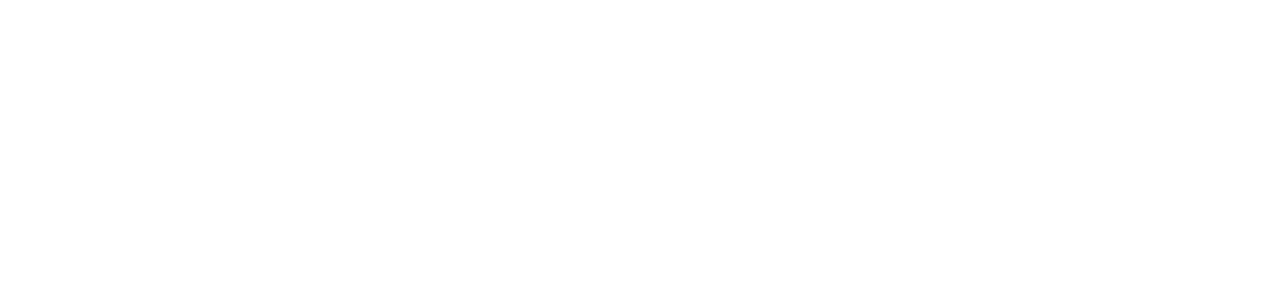
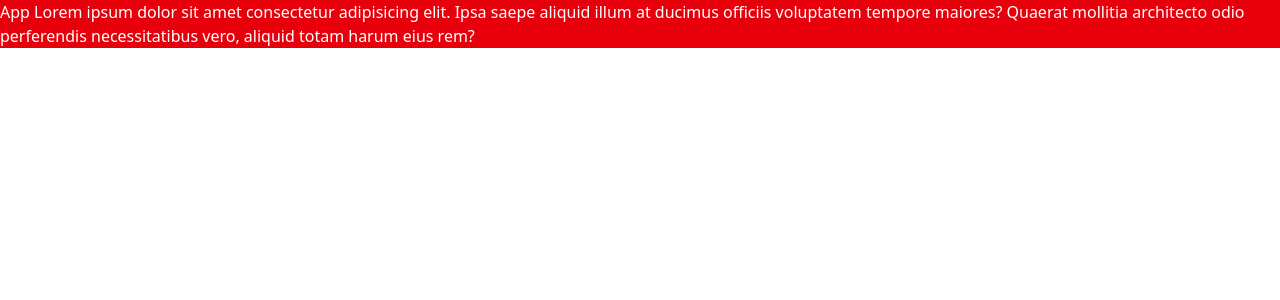
Before and after one commit to YogeshKumar2309/Portfolio, a React (Vite) app in the folder client/: page / in a window 1280 px wide. Shown: the top 300 px of the page. Built offline with nearby package versions, Linux system fonts and the light colour scheme.

Commit message:
fix: Update background color class in App component to bg-red-600

```diff
--- a/client/src/App.jsx
+++ b/client/src/App.jsx
@@ -2,7 +2,7 @@
 
 const App = () => {
   return (
-    <div className='bg-red text-white'>App Lorem ipsum dolor sit amet consectetur adipisicing elit. Ipsa saepe aliquid illum at ducimus officiis voluptatem tempore maiores? Quaerat mollitia architecto odio perferendis necessitatibus vero, aliquid totam harum eius rem?</div>
+    <div className='bg-red-600 text-white'>App Lorem ipsum dolor sit amet consectetur adipisicing elit. Ipsa saepe aliquid illum at ducimus officiis voluptatem tempore maiores? Quaerat mollitia architecto odio perferendis necessitatibus vero, aliquid totam harum eius rem?</div>
   )
 }
 
```
